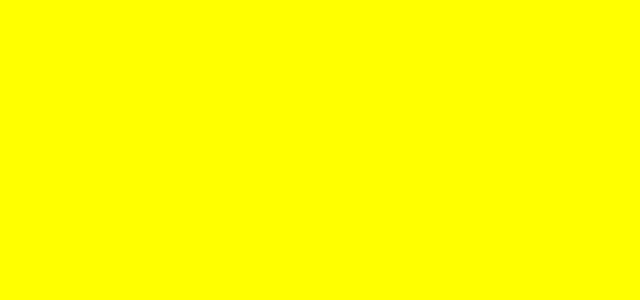
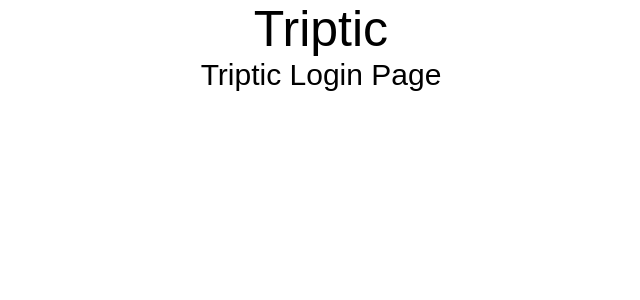
Before and after one commit to darekchynek/triptic, a React app: page / in a window 1280 px wide. Shown: the top 300 px of the page, without its empty margins (319-959 px from the left). Built offline with nearby package versions, Linux system fonts and the light colour scheme.

Commit message:
Add Login container

```diff
--- a/src/App.js
+++ b/src/App.js
@@ -1,10 +1,14 @@
 import React, { Component } from 'react';
+import Login from './Containers/Login/Login';
 import Class from './App.scss'
 
 class App extends Component {
   render() {
     return (
-      <div></div>
+      <div>
+        <div className={Class.title}>Triptic</div>
+        <Login></Login>
+      </div>
     );
   }
 }
--- a/src/App.scss
+++ b/src/App.scss
@@ -1,2 +1,4 @@
-.App {
-  text-align: center; }
+.title {
+  text-align: center;
+  font-size: 50px;
+}
--- /dev/null
+++ b/src/Containers/Login/Login.js
@@ -0,0 +1,12 @@
+import React, { Component } from 'react';
+import Class from './Login.scss'
+
+class Login extends Component {
+  render() {
+    return (
+      <div className={Class.title}>Triptic Login Page</div>
+    );
+  }
+}
+
+export default Login;
--- /dev/null
+++ b/src/Containers/Login/Login.scss
@@ -0,0 +1,4 @@
+.title {
+    text-align: center;
+    font-size: 30px;
+}
--- a/src/index.scss
+++ b/src/index.scss
@@ -2,4 +2,4 @@ body {
   margin: 0;
   padding: 0;
   font-family: sans-serif;
-  background-color: yellow; }
+  background-color: white; }
```
